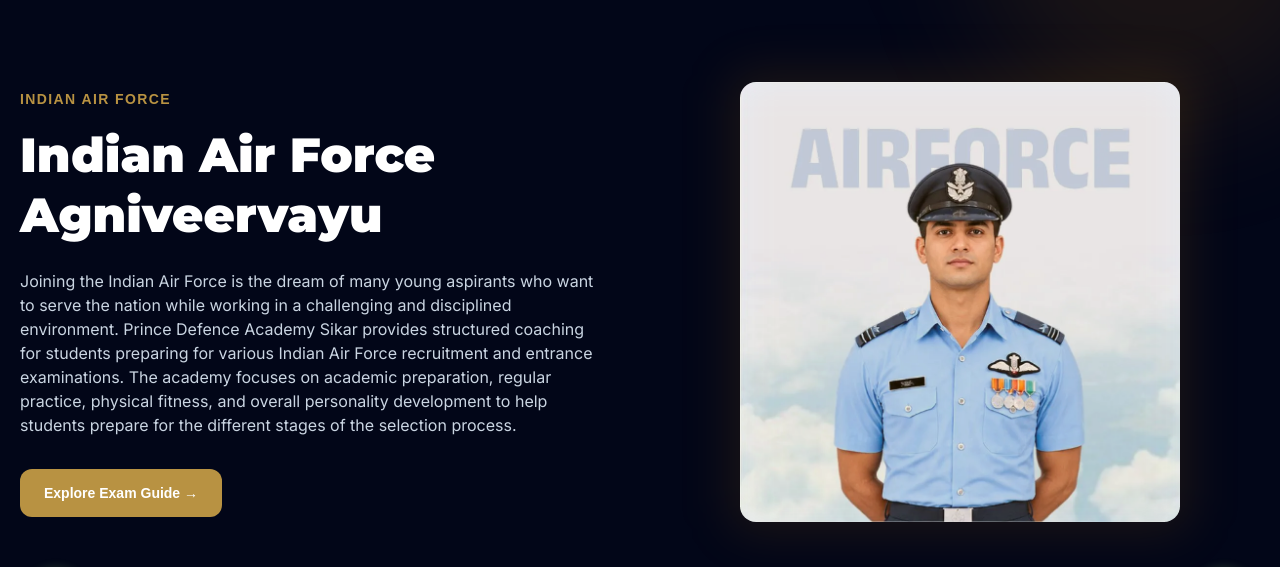
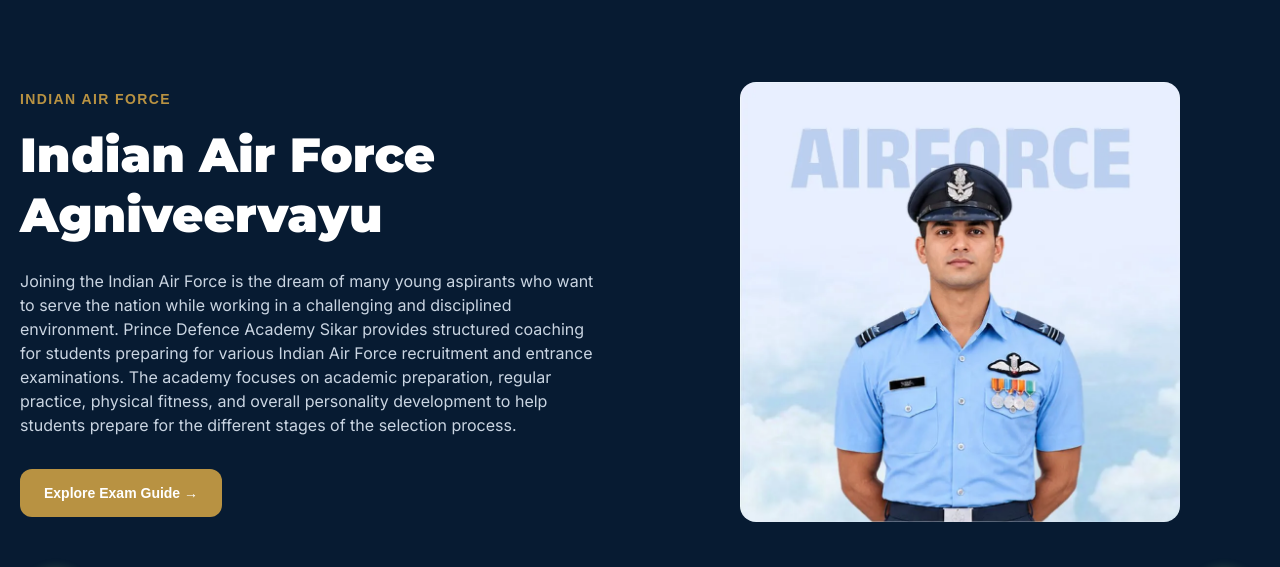
Before and after one commit to DineshSinghAndroid/prince-defence-frontend, a Next.js app: page /courses/AirForce in a window 1280 px wide. Shown: the part 134-701 px from the top of the page. Built offline with nearby package versions, Linux system fonts and the light colour scheme; no server answers.

Commit message:
style(course-detail): match hero bg with home hero (#071b32) and remove gradient shadows

```diff
--- a/app/courses/[slug]/page.jsx
+++ b/app/courses/[slug]/page.jsx
@@ -282,9 +282,7 @@ export default async function Page({ params }) {
     return (
         <main className="min-h-screen bg-slate-50 text-(--navy)">
 
-            <section className="relative overflow-hidden bg-slate-950">
-                <div className="absolute -right-20 -top-32 h-96 w-96 rounded-full bg-amber-500/10 blur-3xl" />
-
+            <section className="relative overflow-hidden bg-[#071b32]">
                 <div className="relative mx-auto grid max-w-7xl mt-30 items-center gap-10 px-5 py-6 md:grid-cols-2 md:py-24">
                     <ScrollReveal animation="right" delay="50" duration="700">
 
@@ -319,7 +317,6 @@ export default async function Page({ params }) {
 
                         {exam.image && (
                             <div className="relative mx-auto w-full max-w-[280px] sm:max-w-[360px] md:max-w-[440px]">
-                                <div className="absolute -inset-3 rounded-3xl bg-amber-500/10 blur-xl" />
                                 <Image
                                     src={exam.image}
                                     alt={exam.title}
```
